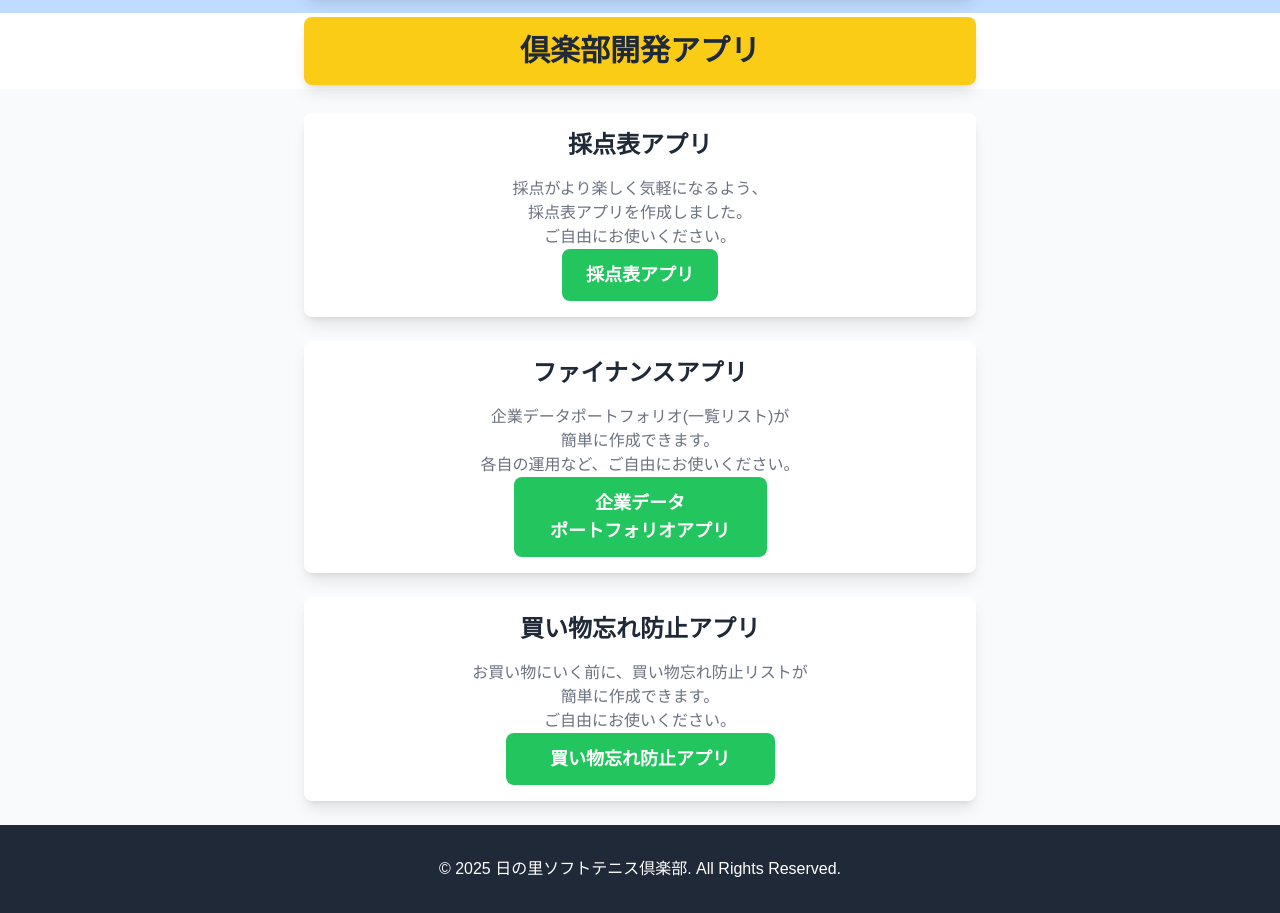
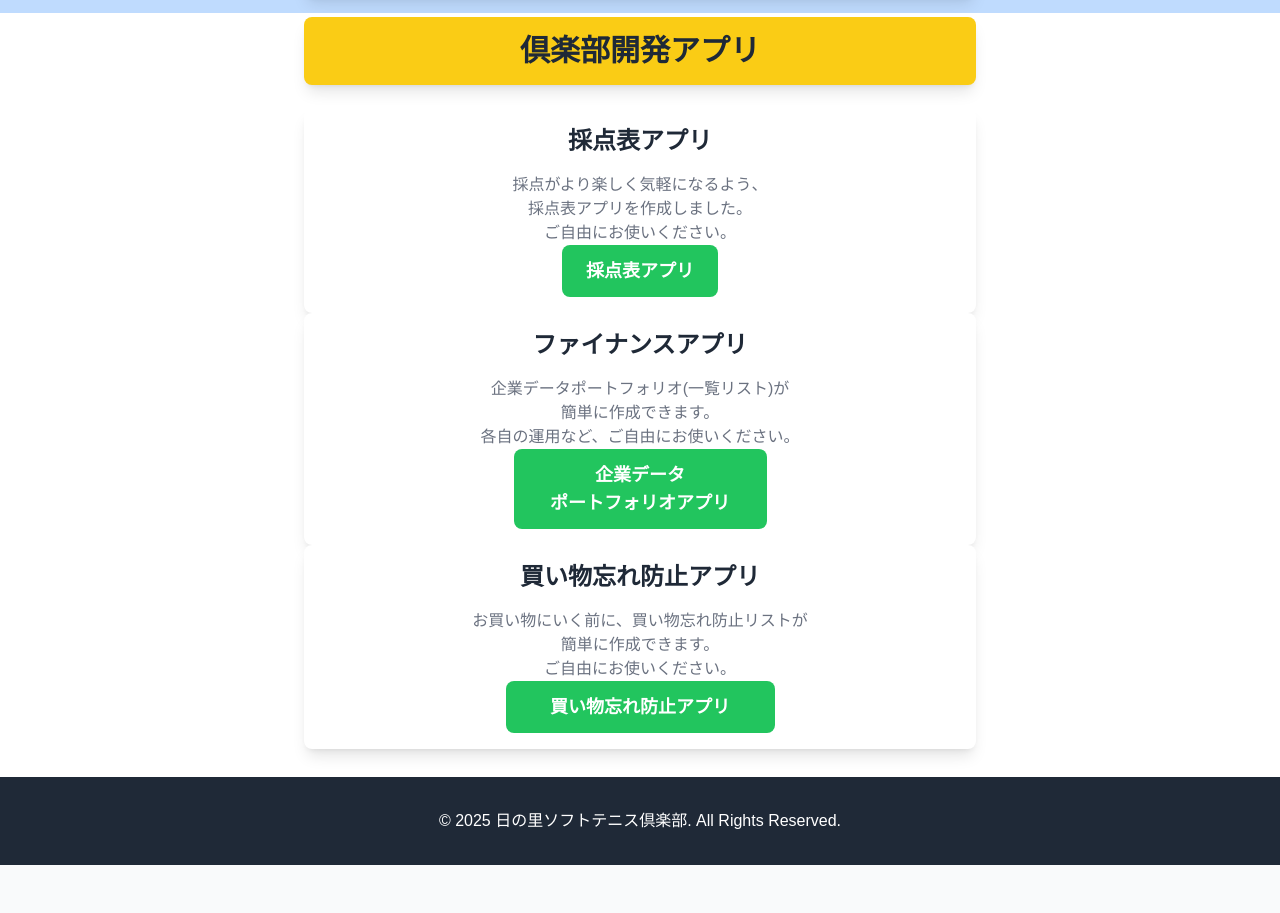
Before and after one commit to hinosatosofttennis/club, a plain HTML site: page index.html in a window 1280 px wide. Shown: the part 4179-5092 px from the top of the page. After the commit the page ends 5044 px from the top, so only its background shows below. Drawn offline with nearby package versions, Linux system fonts and the light colour scheme; a web font is replaced by a local one.

Commit message:
Update index.html
セクション外し

```diff
--- a/index.html
+++ b/index.html
@@ -309,8 +309,6 @@
         <section id="app" class="py-1 bg-white">
          <div class="max-w-2xl mx-auto bg-yellow-400 p-4 rounded-lg shadow-lg text-center">
                   <h2 class="text-3xl font-bold text-center">倶楽部開発アプリ</h2></div>
-        </section>
-           <section>
              　　　<div class="max-w-2xl mx-auto bg-white p-4 rounded-lg shadow-lg text-center">
                         <h3 class="text-2xl font-bold text-center mb-4">採点表アプリ</h3>
                         <p class="text-gray-500">採点がより楽しく気軽になるよう、<br>採点表アプリを作成しました。<br>ご自由にお使いください。</p>
@@ -318,9 +316,6 @@
                          採点表アプリ
                         </a>
                     </div>
-        </section>
-        <br>
-        <section>
          <div class="max-w-2xl mx-auto bg-white p-4 rounded-lg shadow-lg text-center">
                         <h3 class="text-2xl font-bold text-center mb-4">ファイナンスアプリ</h3>
                         <p class="text-gray-500">企業データポートフォリオ(一覧リスト)が<br>簡単に作成できます。<br>各自の運用など、ご自由にお使いください。</p>
@@ -328,8 +323,6 @@
                        企業データ<br>ポートフォリオアプリ
                   　　 </a>
               </div>
-        </section>
-    　　 <section>
          <div class="max-w-2xl mx-auto bg-white p-4 rounded-lg shadow-lg text-center">
                         <h3 class="text-2xl font-bold text-center mb-4">買い物忘れ防止アプリ</h3>
                         <p class="text-gray-500">お買い物にいく前に、買い物忘れ防止リストが<br>簡単に作成できます。<br>ご自由にお使いください。</p>
```
